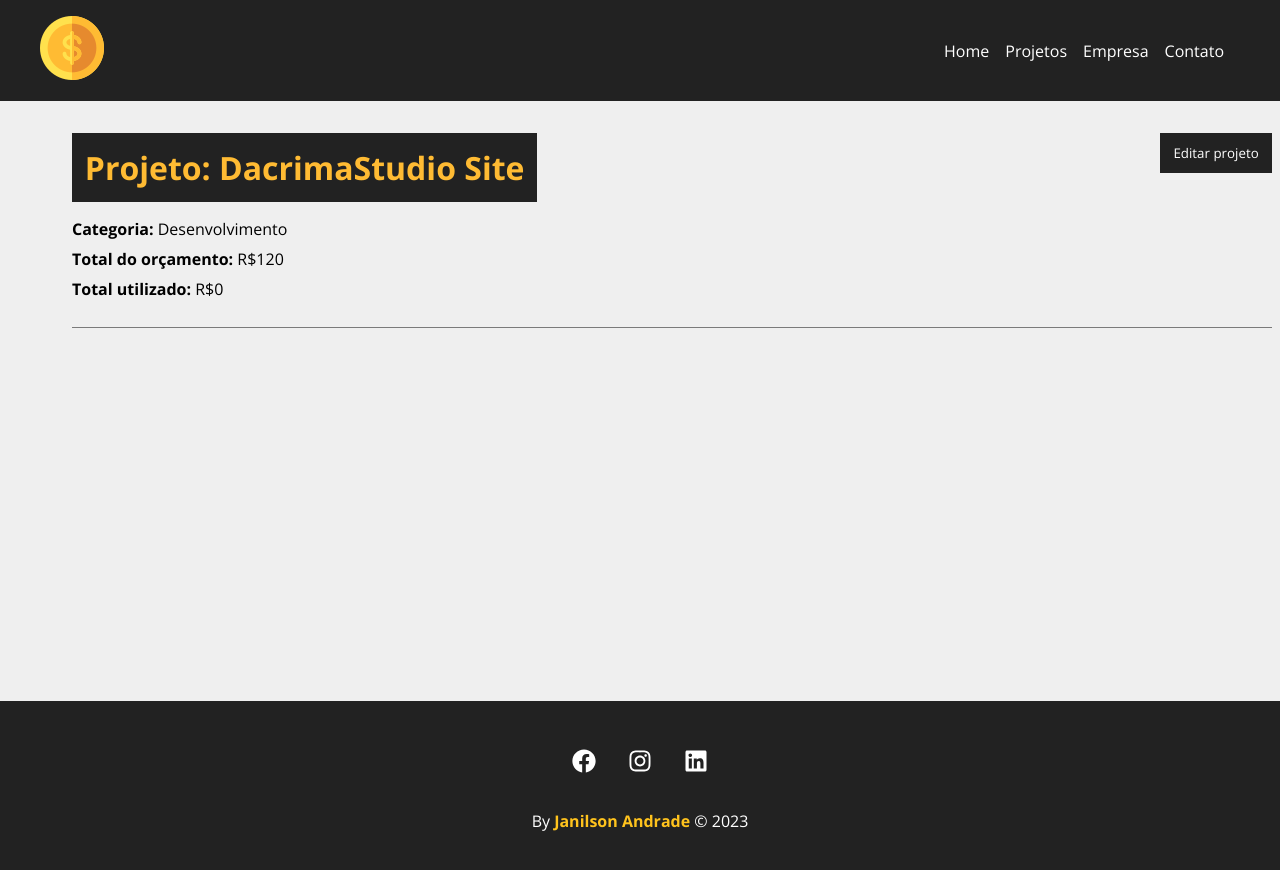
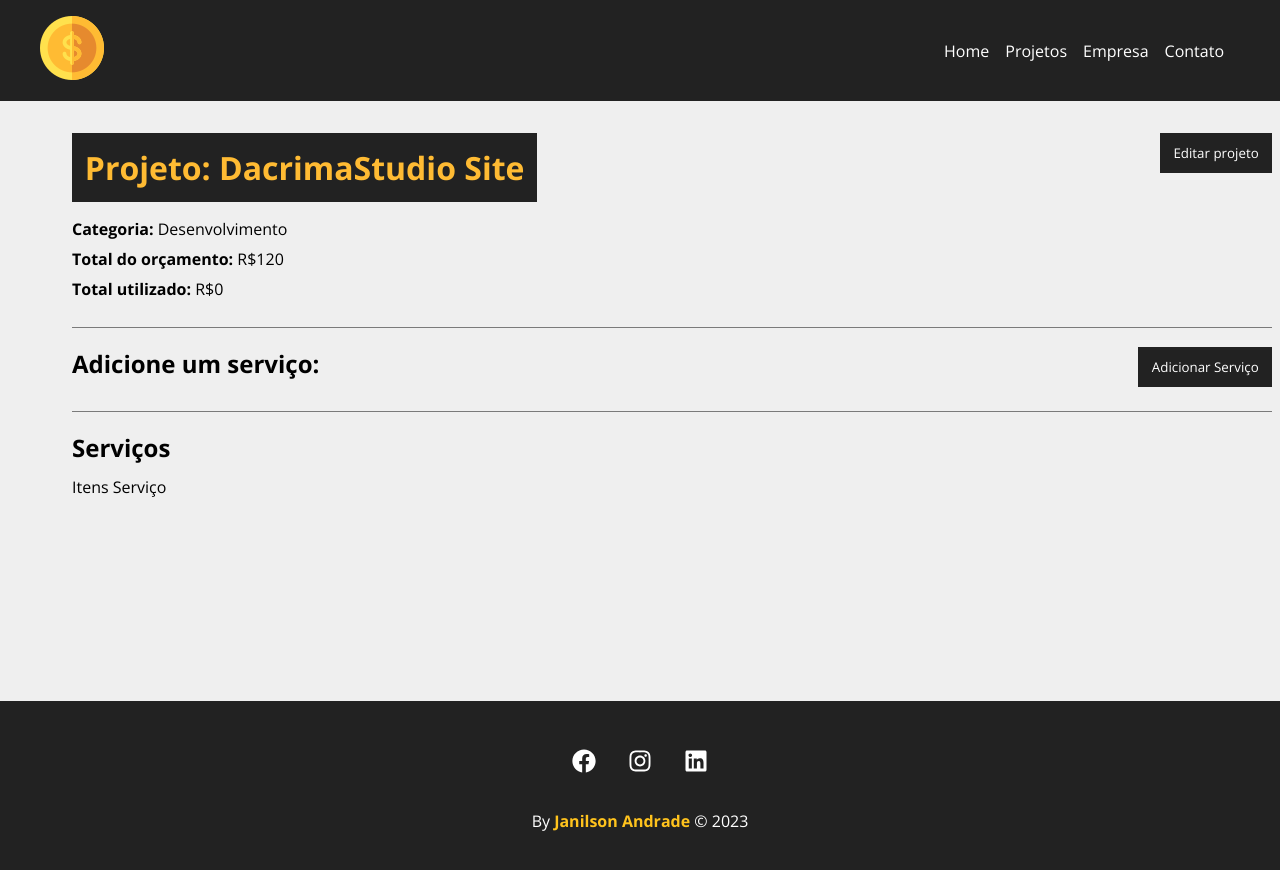
Before and after one commit to JailsonA/gestorProjeto, a React (Create React App) app: page /Project/1 in a window 1280 px wide. Shown: the top 870 px of the page. Built offline with nearby package versions, Linux system fonts and the light colour scheme; data requests are answered from the project's data file; the HTML template or start-up script is replaced by a standard one.

Commit message:
Coreção do Bug na mensagem de edit - Config da area de serviço

```diff
--- a/db.json
+++ b/db.json
@@ -12,17 +12,6 @@
       "id": 1
     },
     {
-      "name": "TelAdvir - Logotipo",
-      "budget": "150",
-      "category": {
-        "id": "3",
-        "name": "Design"
-      },
-      "cost": 0,
-      "services": [],
-      "id": 2
-    },
-    {
       "name": "Prosegur",
       "budget": "120",
       "category": {
@@ -32,6 +21,17 @@
       "cost": 0,
       "services": [],
       "id": 3
+    },
+    {
+      "name": "TelAdvir",
+      "budget": "120",
+      "category": {
+        "id": "3",
+        "name": "Design"
+      },
+      "cost": 0,
+      "services": [],
+      "id": 4
     }
   ],
   "categories": [
--- a/src/components/pages/Project.js
+++ b/src/components/pages/Project.js
@@ -1,64 +1,67 @@
 import styles from "./Project.module.css";
-import { useParams } from 'react-router-dom';
-import { useState, useEffect } from 'react';
+import { useParams } from "react-router-dom";
+import { useState, useEffect } from "react";
 import Loading from "../layout/Loading";
 import Container from "../layout/Container";
 import ProjectForm from "../project/ProjectForm";
 import Message from "../layout/Message";
-
 function Project() {
-    let { id } = useParams()
-    const [project, setProject] = useState([])
-    const [showProjectForm, setShowProjectForm] = useState(false)
-    const [message, setMessage] = useState('')
-    const [type, setType] = useState('success')
+  let { id } = useParams();
+  const [project, setProject] = useState([]);
+  const [showProjectForm, setShowProjectForm] = useState(false);
+  const [showServiceForm, setShowServiceForm] = useState(false);
+  const [message, setMessage] = useState("");
+  const [type, setType] = useState("success");
 
   useEffect(() => {
     // Para ver o loading
     setTimeout(
       () =>
         fetch(`http://localhost:5000/projects/${id}`, {
-                    method: 'GET',
+          method: "GET",
           headers: {
-                        'Content-Type': 'application/json',
+            "Content-Type": "application/json",
           },
         })
           .then((resp) => resp.json())
           .then((data) => {
-                        setProject(data)
+            setProject(data);
             /*  setServices(data.services) */
           }),
-            300,
-        )
-    }, [id])
-
+      300
+    );
+  }, [id]);
 
   function editPost(project) {
+    setMessage("");
     // budget validation
     if (project.budget < project.cost) {
-            setMessage('O Orçamento não pode ser menor que o custo do projeto!')
-            setType('error')
-            return false
+      setMessage("O Orçamento não pode ser menor que o custo do projeto!");
+      setType("error");
+      return false;
     }
 
     fetch(`http://localhost:5000/projects/${project.id}`, {
-            method: 'PATCH',
+      method: "PATCH",
       headers: {
-                'Content-Type': 'application/json',
+        "Content-Type": "application/json",
       },
       body: JSON.stringify(project),
     })
       .then((resp) => resp.json())
       .then((data) => {
-                setProject(data)
-                setShowProjectForm(!showProjectForm)
-                setMessage('Projeto atualizado!')
-                setType('success')
-            })
+        setProject(data);
+        setShowProjectForm(!showProjectForm);
+        setMessage("Projeto atualizado!");
+        setType("success");
+      });
   }
 
   function toggleProjectForm() {
-        setShowProjectForm(!showProjectForm)
+    setShowProjectForm(!showProjectForm);
+  }
+  function toggleServiceForm() {
+    setShowServiceForm(!showServiceForm);
   }
 
   return (
@@ -70,7 +73,7 @@ function Project() {
             <div className={styles.details_container}>
               <h1>Projeto: {project.name}</h1>
               <button className={styles.btn} onClick={toggleProjectForm}>
-                                {!showProjectForm ? 'Editar projeto' : 'Fechar'}
+                {!showProjectForm ? "Editar projeto" : "Fechar"}
               </button>
               {!showProjectForm ? (
                 <div className={styles.form}>
@@ -94,6 +97,24 @@ function Project() {
                 </div>
               )}
             </div>
+            <div className={styles.service_form_container}>
+              <h2>Adicione um serviço:</h2>
+              <button className={styles.btn} onClick={toggleServiceForm}>
+                {!showServiceForm ? "Adicionar Serviço" : "Fechar"}
+              </button>
+              <div className={styles.form}>
+              {showServiceForm && (
+                  <div>
+                    <p>Formulario de serviço</p>
+                  </div>
+
+                )}
+              </div>
+            </div>
+            <h2>Serviços</h2>
+            <Container customClass="start">
+                <p>Itens Serviço</p>
+            </Container>
           </Container>
         </div>
       ) : (
```
Lines whose indentation alone changed are shown as unchanged.
